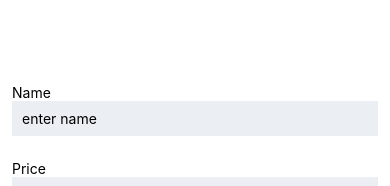
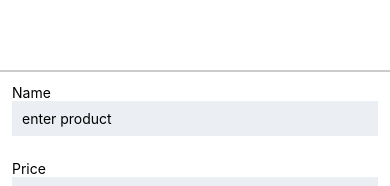
Before and after one commit to patika-128-react-native-bootcamp/week_2-suedacicekli, a React Native app in the folder week2/: screen / in a window 390 px wide. Shown: the part 575-761 px from the top of the page. Built offline with nearby package versions, Linux system fonts and the light colour scheme.

Commit message:
Update | Seperator added

```diff
--- a/week2/src/components/button/index.js
+++ b/week2/src/components/button/index.js
@@ -1 +1 @@
-export {default} from './button_components';
+export {default} from './button';
--- a/week2/src/components/input/input.js
+++ b/week2/src/components/input/input.js
@@ -1,9 +1,9 @@
 import React, {useState} from 'react';
-import {View, Text, Button, TextInput, TouchableOpacity} from 'react-native';
+import {View, Text, Button, TextInput} from 'react-native';
 
 import styles from './input.style';
 const inputt = props => {
-  const [dataName, setdataName] = useState();
+  const [dataName, setdataName] = useState('NoProduct');
   const [dataPrice, setdataPrice] = useState(0);
 
   const inputArea = () => {
@@ -11,12 +11,14 @@ const inputt = props => {
     let price = dataPrice;
     props.getAddData(product, price);
   };
+  const Seperator = () => <View style={styles.seperator} />;
   return (
     <View>
+      <Seperator />
       <Text style={styles.textInput}>Name</Text>
       <TextInput
         style={styles.input}
-        placeholder="enter name"
+        placeholder="enter product"
         onChangeText={setdataName}
       />
 
--- a/week2/src/components/input/input.style.js
+++ b/week2/src/components/input/input.style.js
@@ -22,6 +22,11 @@ const styles = StyleSheet.create({
     borderRadius: 7,
     fontWeight: 'bold',
   },
+  seperator: {
+    borderWidth: 1,
+    backgroundColor: '#eceff',
+    opacity: 0.2,
+  },
 });
 
 export default styles;
```
